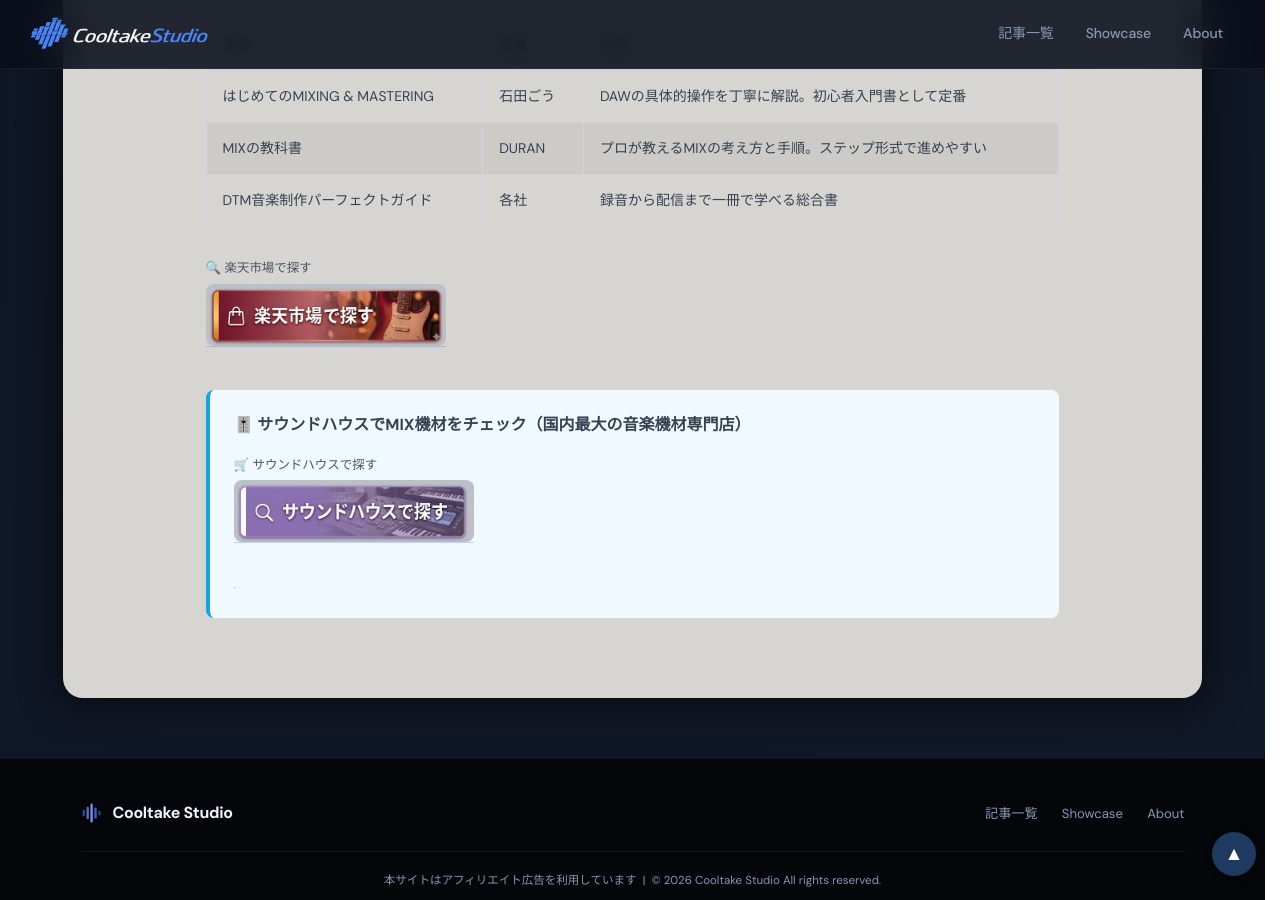
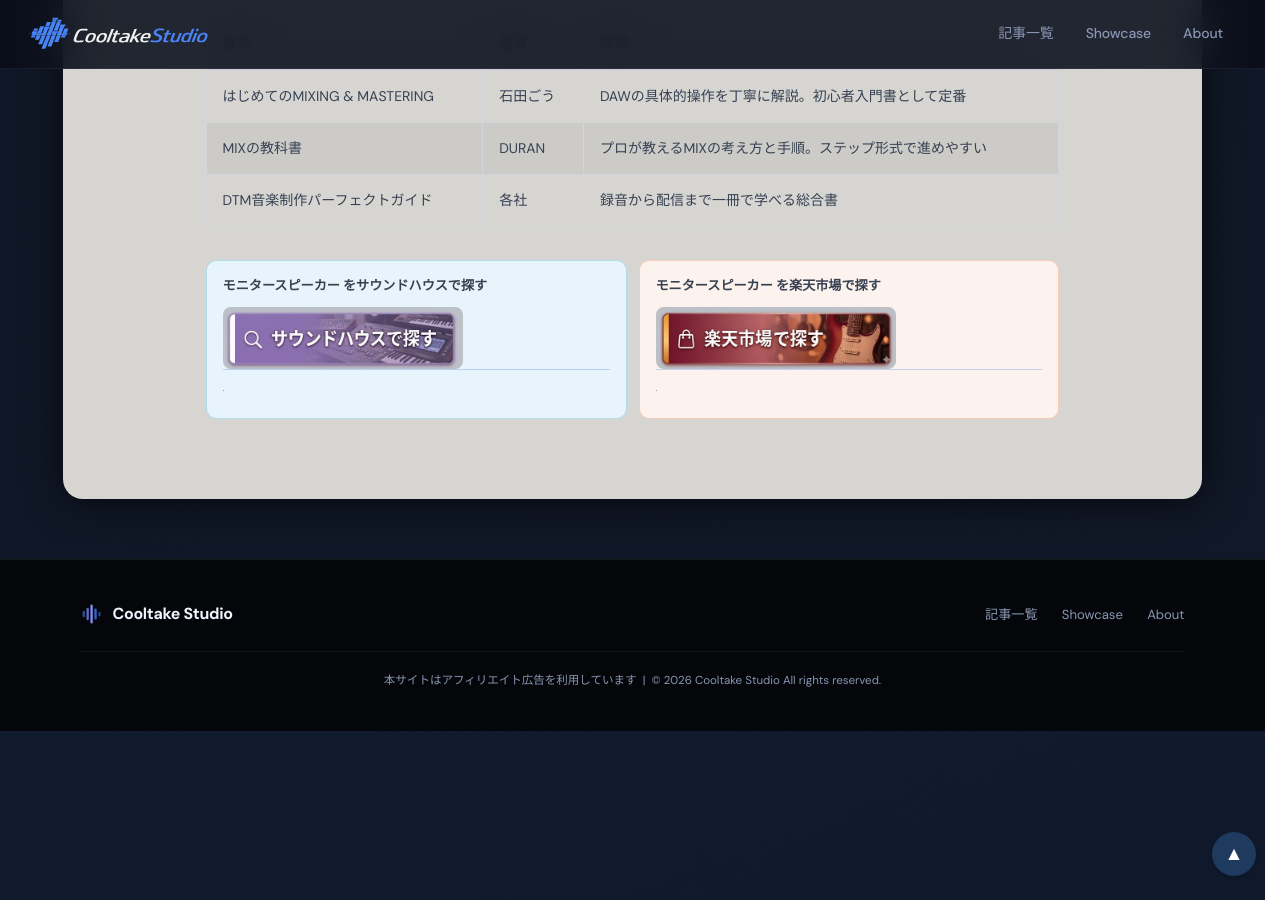
Before and after one commit to cooltake/cooltake-staging, a Jekyll site: the page built from _posts/2026-05-24-mixing-mastering-guide.md, in a window 1280 px wide and 900 px high, scrolled down 5209 px. Built offline with Jekyll 4.4.1, drawn with Linux system fonts in a browser that asks for light colours; some web fonts are replaced; grey boxes are pictures that could not be loaded.

Commit message:
style: unify shop buttons to new design

```diff
--- a/_posts/2026-05-24-mixing-mastering-guide.md
+++ b/_posts/2026-05-24-mixing-mastering-guide.md
@@ -132,12 +132,15 @@
 
 <!-- AFFILIATE_PLACEHOLDER: Amazon教則本リンク（もしもアフィリエイト Amazon審査通過後に設置予定 site_id=672391） -->
 
-<div style="margin:1rem 0;"><span style="display:block;font-size:.78rem;color:#4b5563;margin-bottom:4px;">🔍 楽天市場で探す</span>
-<a href="https://hb.afl.rakuten.co.jp/hgc/0b15ddc7.28c5c9ed.0b15ddc8.5d23dd4d/?pc=https%3A%2F%2Fsearch.rakuten.co.jp%2Fsearch%2Fmall%2F%E3%83%A2%E3%83%8B%E3%82%BF%E3%83%BC%E3%82%B9%E3%83%94%E3%83%BC%E3%82%AB%E3%83%BC%2B%E9%8C%B2%E9%9F%B3%2B%E5%88%9D%E5%BF%83%E8%80%85%2F" rel="nofollow" referrerpolicy="no-referrer-when-downgrade" style="display:inline-block;text-decoration:none;"><img src="/assets/images/btn-rakuten.jpg" alt="楽天市場で探す" width="240" style="height:auto;border-radius:8px;display:block;"></a></div>
-
-<div style="margin:2rem 0;padding:1.2rem 1.5rem;background:#f0f9ff;border-left:4px solid #0ea5e9;border-radius:8px;">
-<p style="margin:0 0 .6rem;font-weight:bold;font-size:1rem;">&#x1F39A;&#xFE0F; サウンドハウスでMIX機材をチェック（国内最大の音楽機材専門店）</p>
-<div style="margin:.8rem 0;"><span style="display:block;font-size:.78rem;color:#4b5563;margin-bottom:3px;margin-top:6px;">🛒 サウンドハウスで探す</span>
-<a href="https://h.accesstrade.net/sp/cc?rk=01001xqc00os63&url=https%3A%2F%2Fwww.soundhouse.co.jp%2Fsearch%2Findex%2F%3Fsearch_all%3D%E3%83%A2%E3%83%8B%E3%82%BF%E3%83%BC%E3%82%B9%E3%83%94%E3%83%BC%E3%82%AB%E3%83%BC" rel="nofollow" referrerpolicy="no-referrer-when-downgrade" style="display:inline-block;text-decoration:none;"><img src="/assets/images/btn-soundhouse.jpg" alt="サウンドハウスで探す" width="240" style="height:auto;border-radius:8px;display:block;"></a></div>
+<div style="display:flex;gap:.75rem;margin:2rem 0;">
+<div style="flex:1;padding:.8rem 1rem 1rem;background:#e8f4fb;border-radius:10px;border:1px solid rgba(8,145,178,.25);">
+<p style="margin:0 0 .5rem;color:#374151;font-size:.82rem;font-weight:bold;">モニタースピーカー をサウンドハウスで探す</p>
+<a href="https://h.accesstrade.net/sp/cc?rk=01001xqc00os63&url=https%3A%2F%2Fwww.soundhouse.co.jp%2Fsearch%2Findex%2F%3Fsearch_all%3D%E3%83%A2%E3%83%8B%E3%82%BF%E3%83%BC%E3%82%B9%E3%83%94%E3%83%BC%E3%82%AB%E3%83%BC" rel="nofollow" referrerpolicy="no-referrer-when-downgrade" style="display:block;text-decoration:none;"><img src="/assets/images/btn-soundhouse.jpg" alt="サウンドハウスで探す" width="240" style="height:auto;border-radius:8px;display:block;"></a>
 <img src="https://h.accesstrade.net/sp/rr?rk=01001xqc00os63" width="1" height="1" border="0" alt="" loading="lazy">
 </div>
+<div style="flex:1;padding:.8rem 1rem 1rem;background:#fdf3ee;border-radius:10px;border:1px solid rgba(234,88,12,.25);">
+<p style="margin:0 0 .5rem;color:#374151;font-size:.82rem;font-weight:bold;">モニタースピーカー を楽天市場で探す</p>
+<a href="https://hb.afl.rakuten.co.jp/hgc/0b15ddc7.28c5c9ed.0b15ddc8.5d23dd4d/?pc=https%3A%2F%2Fsearch.rakuten.co.jp%2Fsearch%2Fmall%2F%E3%83%A2%E3%83%8B%E3%82%BF%E3%83%BC%E3%82%B9%E3%83%94%E3%83%BC%E3%82%AB%E3%83%BC%2B%E9%8C%B2%E9%9F%B3%2B%E5%88%9D%E5%BF%83%E8%80%85%2F" rel="nofollow" referrerpolicy="no-referrer-when-downgrade" style="display:block;text-decoration:none;"><img src="/assets/images/btn-rakuten.jpg" alt="楽天市場で探す" width="240" style="height:auto;border-radius:8px;display:block;"></a>
+<img src="//i.moshimo.com/af/i/impression?a_id=5565352&amp;p_id=54&amp;pc_id=54&amp;pl_id=616" width="1" height="1" style="border:none;" alt="" loading="lazy">
+</div>
+</div>
```
